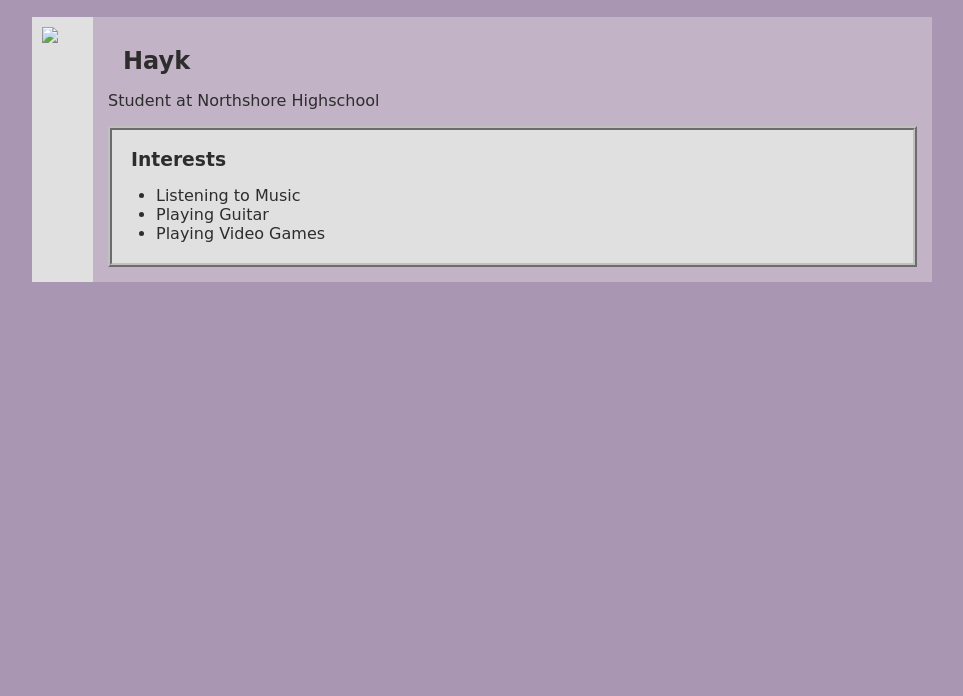
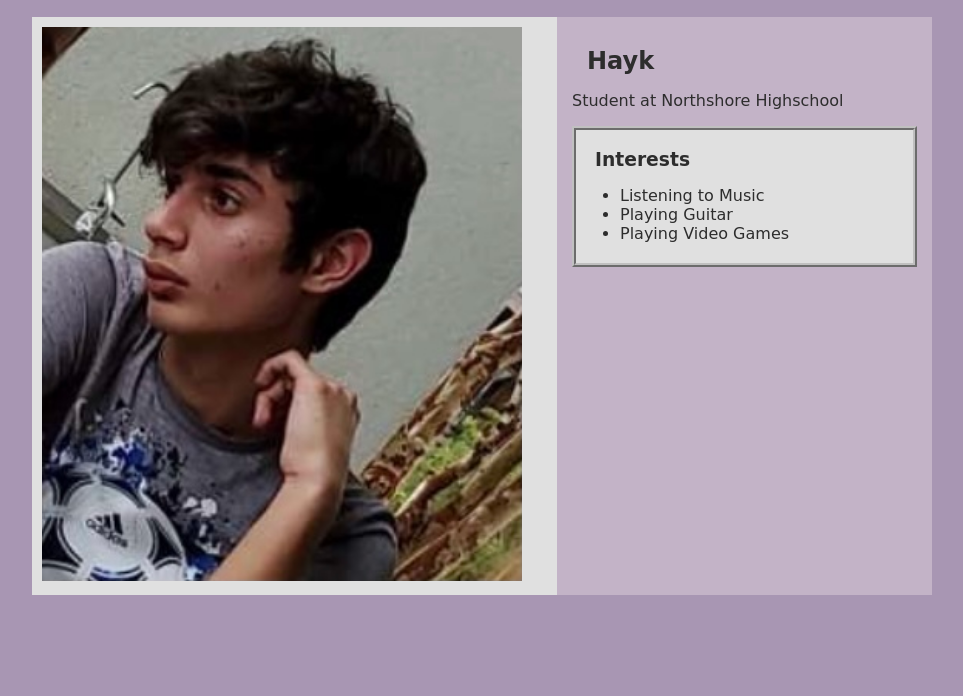
Before and after one commit to HaykTsh/HaykTsh.github.io, a plain HTML site: page index.html in a window 1280 px wide. Shown: the part 104-800 px from the top of the page, without its empty margins (158-1121 px from the left). Drawn offline with Linux system fonts and the light colour scheme.

Commit message:
final pic

```diff
--- a/index.html
+++ b/index.html
@@ -87,7 +87,7 @@
             <main>
                 <!--Sidebar section-->
                 <div class="sidebar">
-                <img class="sidebar-img" src="File_000.jpg">
+                <img class="sidebar-img" src="File_000.jpeg">
                 </div>
 
                 <!--Content Section-->
```
